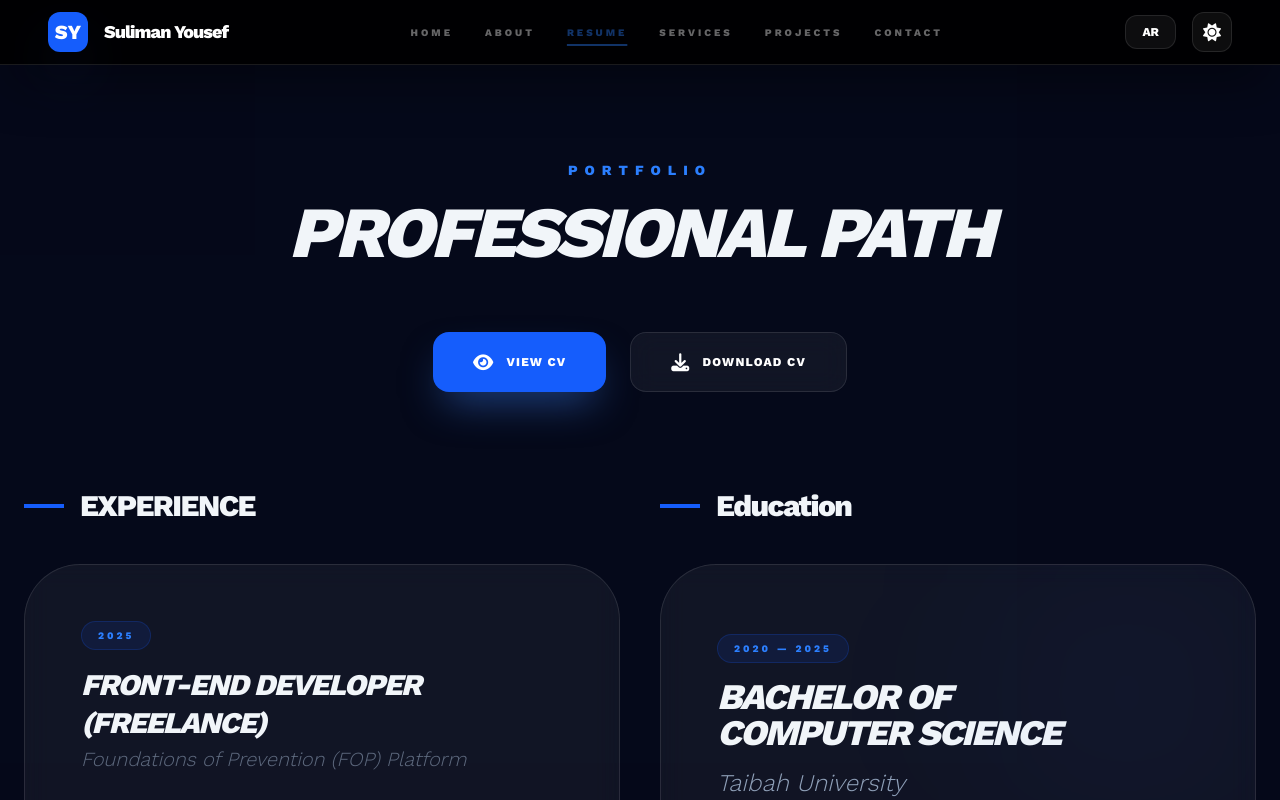
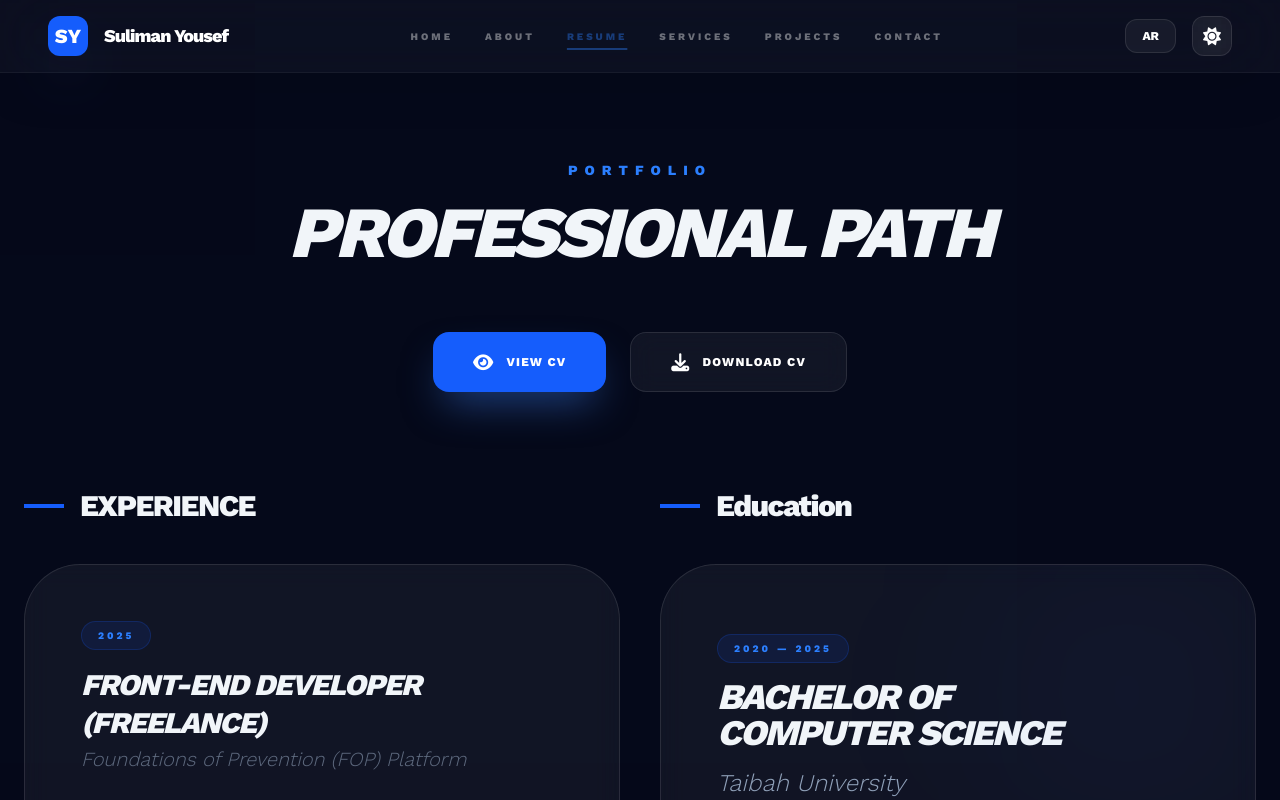
Before and after one commit to Su03l/suliman-yousef-profile, a React (Vite) app: page /resume in a window 1280 px wide. Shown: the top 800 px of the page. Built offline with nearby package versions, Linux system fonts and the light colour scheme.

Commit message:
some update

```diff
--- a/src/components/layout/Navbar.tsx
+++ b/src/components/layout/Navbar.tsx
@@ -14,7 +14,7 @@ interface NavbarProps {
 const Navbar: React.FC<NavbarProps> = ({ lang, setLang, theme, setTheme, scrolled }) => {
     const t = translations[lang];
     return (
-        <nav className={`fixed top-0 left-0 w-full z-[99999] px-6 md:px-12 py-3 transition-all duration-500 flex justify-between items-center ${theme === 'dark' ? 'bg-black/90 text-white' : 'bg-white/90 text-slate-900'} backdrop-blur-xl border-b border-white/10 shadow-2xl shadow-black/50`}>
+        <nav className={`fixed top-0 left-0 w-full z-[99999] px-6 md:px-12 py-4 transition-all duration-500 flex justify-between items-center ${theme === 'dark' ? 'bg-white/[0.03] text-white border-white/5' : 'bg-white/60 text-slate-900 border-slate-200'} backdrop-blur-2xl border-b shadow-2xl shadow-black/10`}>
             <div className="flex items-center gap-4">
                 <div className="w-10 h-10 bg-blue-600 rounded-xl flex items-center justify-center font-black text-xl text-white shadow-2xl shadow-blue-500/30">SY</div>
                 <span className="font-black text-lg tracking-tighter hidden md:block">Suliman Yousef</span>
```
